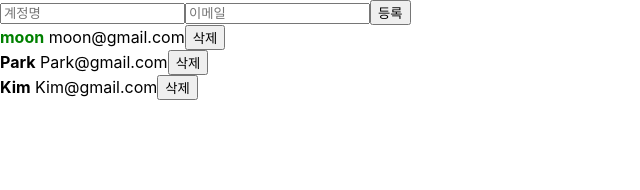
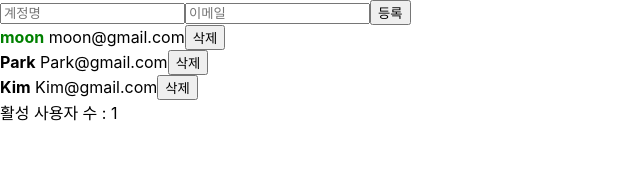
Before and after one commit to jhmoon12/react1, a React (Create React App) app: page / in a window 1280 px wide. Shown: the top 190 px of the page, without its empty margins (0-640 px from the left). Built offline with nearby package versions, Linux system fonts and the light colour scheme.

Commit message:
updated useMemo useCallback

```diff
--- a/src/App.js
+++ b/src/App.js
@@ -1,7 +1,13 @@
-import React,{ useRef, useState } from 'react';
+import React,{ useRef, useState, useMemo, useCallback } from 'react';
 import './App.css';
 import CreateUser from './CreateUser';
 import UserList from './UserList';
+
+
+function countActiveUsers(users) {
+  console.log('활성된 사용자 수를 세는 중');
+  return users.filter(users => users.active).length;
+}
 
 function App() {
 
@@ -11,13 +17,13 @@ function App() {
   });
   const { username, email } = inputs; //구조분해할당
 
-  const onChange = (e) => {
+  const onChange = useCallback((e) => {
     const { name, value } = e.target;
     setInputs({
       ...inputs,
       [name] : value
     });
-  };
+  },[inputs]);
   //onChange 함수
 
   const [users,setUsers] = useState([{
@@ -42,7 +48,7 @@ function App() {
 
 const nextId = useRef(4);//컴포넌트가 리 렌더링 될 필요 없기 때문에 ref 로 관리해주는 것
 
-const onCreate = () => {
+const onCreate = useCallback(() => {
   const user = {
     id: nextId.current,
     username,
@@ -56,18 +62,18 @@ const onCreate = () => {
   //초기화
 
   nextId.current += 1; //기존 값에 1을 더해주는 작업
-}
-const onRemove = id => {
+},[username, email, users ])
+const onRemove = useCallback( id => {
   setUsers(users.filter( user => user.id !== id)); //user.id !== id 가 true 일때 나머지 배열만 새 배열로 만듦
-};
-const onToggle = id => {
+},[users]);
+const onToggle = useCallback( id => {
   setUsers(users.map(
     user => user.id === id ?
     {...user, active: !user.active }
     : user
   ));
-};
-
+}, [users]);
+const count = useMemo(()=>countActiveUsers(users), [users]);
   return (
     <div>
       <CreateUser
@@ -81,6 +87,7 @@ const onToggle = id => {
       onRemove={onRemove}
       onToggle={onToggle}
       />
+      <div>활성 사용자 수 : {count}</div>
     </div>
   );
 }
```
Also changed, not shown: src/UserList.js (+11 -1 lines).
